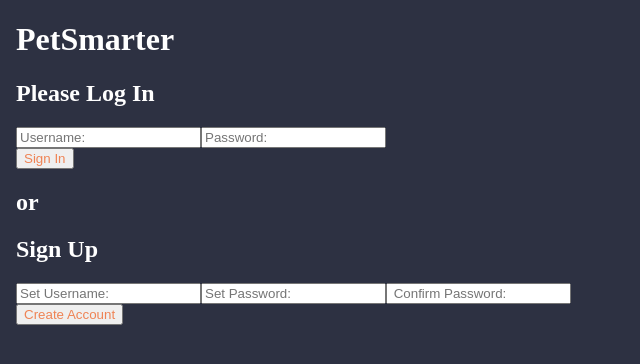
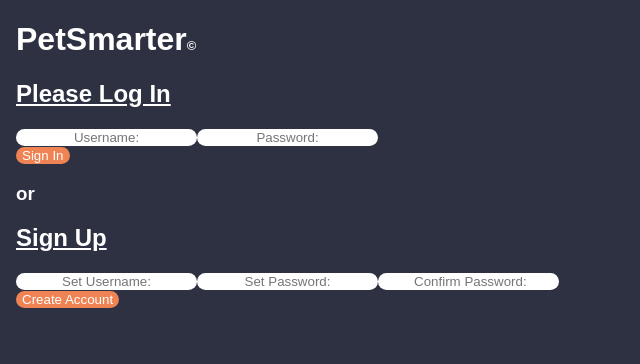
Before and after one commit to jodonpacc/Pet-Store-Website-CSCI-3321, a React (Create React App) app in the folder client/: page / in a window 1280 px wide. Shown: the top 364 px of the page, without its empty margins (0-640 px from the left). Built offline with nearby package versions, Linux system fonts and the light colour scheme.

Commit message:
styling work on font, color, etc

```diff
--- a/client/src/CSS/style.css
+++ b/client/src/CSS/style.css
@@ -1,11 +1,32 @@
 html {
     background-color: #2D3142;
+    font-family: sans-serif;
 }
 
-h1,h2 {
+h1,h2,h3 {
     color: #FFFFFF;
 }
 
+.copy-symbol {
+    font-size: small;
+}
+
+h2 {
+    text-decoration: underline;
+}
+
+.login-input {
+    background-color: #FFFFFF;
+    color: #2D3142;
+    text-align: center;
+    border-radius: 12px;
+    border: none;
+}
+
 .login-button, .signup-button {
-    color: #EF8354;
+    background-color: #EF8354;
+    color: #FFFFFF;
+    text-align: center;
+    border-radius: 12px;
+    border: none;
 }
--- a/client/src/components/Login.js
+++ b/client/src/components/Login.js
@@ -8,31 +8,31 @@
                 <meta charset="UTF-8" />
             </head>
             <body class="login-page">
-                <h1>PetSmarter</h1>
+                <h1 class="page-title">PetSmarter<span class="copy-symbol">&copy;</span></h1>
                 <div class="login">
                     <div class="subtitle">
                         <h2>Please Log In</h2>
                     </div>
 
                     <form class="user-pass">
-                        <input type="text" name="Username" id="user" placeholder="Username:" minlength="5" maxlength="20"></input>
-                        <input type="password" name="Password" id="pass" placeholder="Password:" minlength="8" maxlength="20"></input>
+                        <input type="text" class="login-input" name="Username" id="user" placeholder="Username:" minlength="5" maxlength="20"></input>
+                        <input type="password" class="login-input" name="Password" id="pass" placeholder="Password:" minlength="8" maxlength="20"></input>
 
                         <div class="login-submit">
                             <input type="submit" class="login-button" name="login-button" id="login-button" value="Sign In"></input>
                         </div>
                     </form>
                 </div>
-                <h2>or</h2>
+                <h3>or</h3>
                 <div class="signup">
                     <div class="subtitle">
                         <h2>Sign Up</h2>
                     </div>
 
                     <div class="user-pass">
-                        <input type="text" name="Username" id="user" placeholder="Set Username:" minlength="5" maxlength="20"></input>
-                        <input type="password" name="Password" id="pass" placeholder="Set Password:" minlength="8" maxlength="20"></input>
-                        <input type="password" name="Password" id="pass" placeholder=" Confirm Password:" minlength="8" maxlength="20"></input>
+                        <input type="text" class="login-input" name="Username" id="user" placeholder="Set Username:" minlength="5" maxlength="20"></input>
+                        <input type="password" class="login-input" name="Password" id="pass" placeholder="Set Password:" minlength="8" maxlength="20"></input>
+                        <input type="password" class="login-input" name="Password" id="pass" placeholder=" Confirm Password:" minlength="8" maxlength="20"></input>
                     </div>
 
                     <div class="signup-submit">
```
